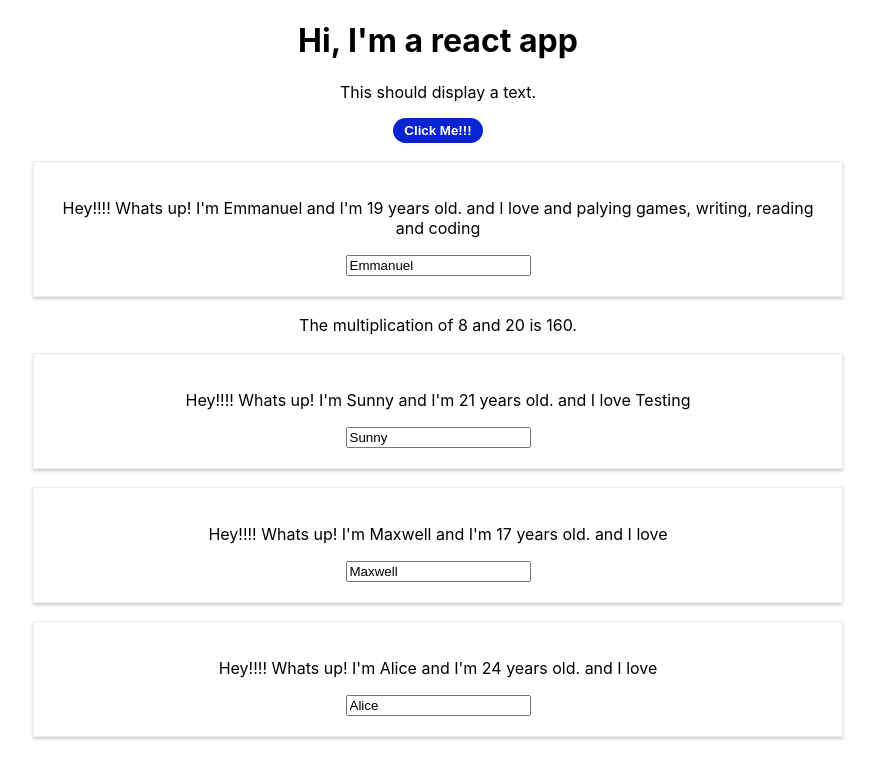
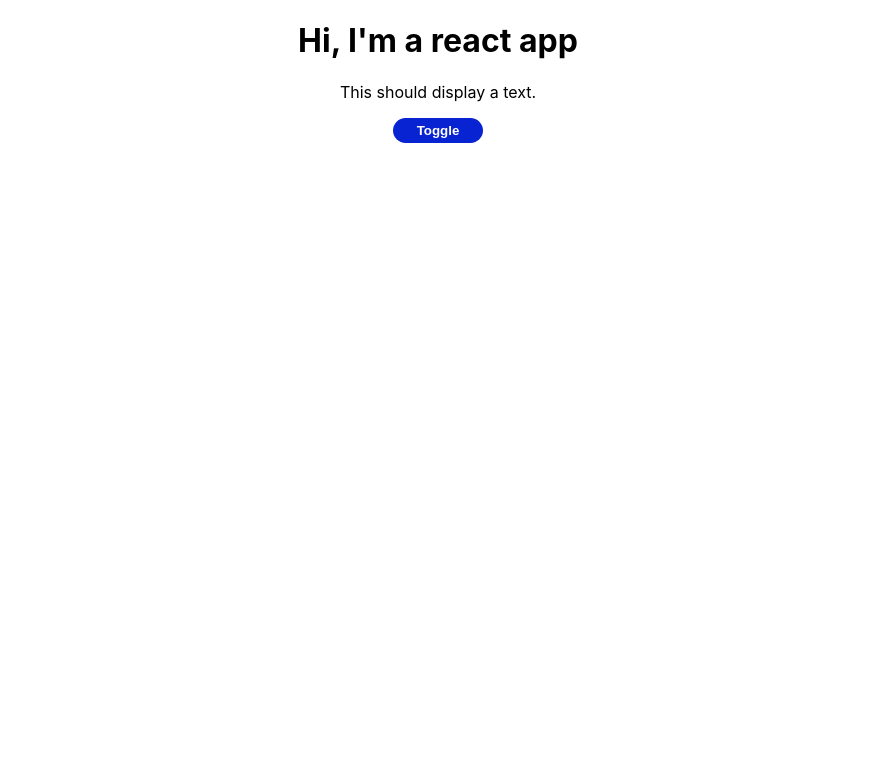
Before and after one commit to THEmmanuel/first-react-react, a React (Create React App) app: page / in a window 1280 px wide. Shown: the top 778 px of the page, without its empty margins (202-1077 px from the left). Built offline with nearby package versions, Linux system fonts and the light colour scheme.

Commit message:
button now shows/hide the persons div

```diff
--- a/src/App.js
+++ b/src/App.js
@@ -22,7 +22,8 @@ class App extends Component {
       { name: "Sunny", age: 21, someWord: "Testing" },
       { name: "Maxwell", age: 17 },
       { name: "Alice", age: 24 }
-    ]
+    ],
+    showPersons: false
   }
 
   switchNameHandler = (newName) => {
@@ -48,12 +49,20 @@ class App extends Component {
     })
   }
 
+  toggleNameHandler = () => {
+    const doesPersonsShow = this.state.showPersons;
+    this.setState({showPersons: ! doesPersonsShow })
+  }
+
   render() {
     return (
       <div className="App">
         <h1>Hi, I'm a react app</h1>
         <p>This should display a text.</p>
-        <button className = "button" onClick={this.switchNameHandler.bind(this, "Lunar Tick")}>Click Me!!!</button>
+        <button className = "button" onClick={this.toggleNameHandler}>Toggle</button>
+
+        { this.state.showPersons === true ?
+        <div>
         <Person name='Emmanuel' age='19'> and palying games, writing, reading and coding </Person>
         {multiply()}
         <Person
@@ -74,8 +83,10 @@ class App extends Component {
           clicked = {() => this.switchNameHandler("Emmanuel Ayodele")}
           //The syntax below is not recommended though, It can cause performance hits.
           //tHE HIGHLY RECOMMENDED way of doing this is by passing arguments into the bind()
-          // This, of curse depends on the size of the application been built.
+          // This, of course depends on the size of the application been built.
           />
+        </div> : null}
+
       </div>
     );
   }
```
